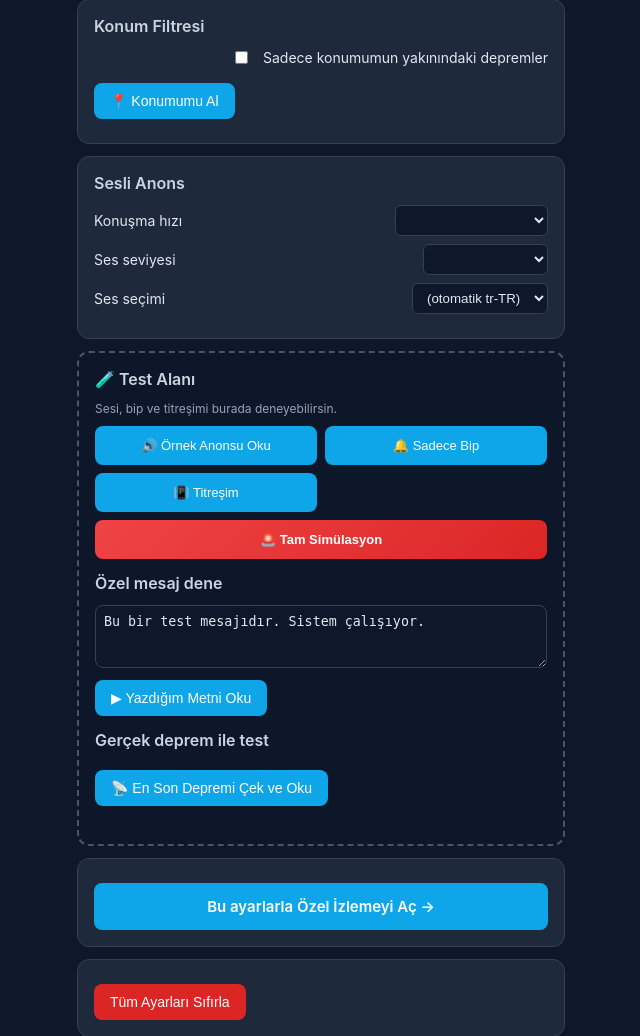
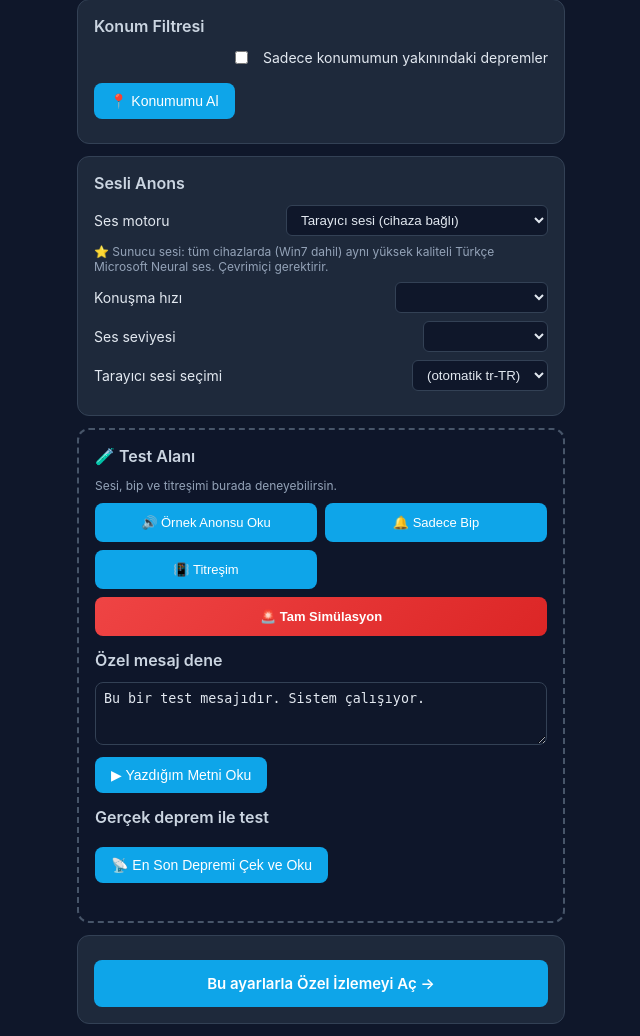
Before and after one commit to firdevsbahsi/deprem-telsizi, a Flask app: page /ayarlar in a window 1280 px wide. Shown: the part 203-1239 px from the top of the page, without its empty margins (319-959 px from the left). Run offline with Flask 3, Linux system fonts and the light colour scheme; data that the repository does not hold is empty.

Commit message:
tts: sunucu tarafi edge-tts (Microsoft Ahmet/Emel) - tum cihazlarda ayni ses kalitesi

```diff
--- a/requirements-web.txt
+++ b/requirements-web.txt
@@ -2,3 +2,4 @@
 requests>=2.28.0
 beautifulsoup4>=4.12.0
 gunicorn>=21.2.0
+edge-tts>=6.1.10
--- a/web/app.py
+++ b/web/app.py
@@ -21,8 +21,11 @@
 import sys
 import time
 import math
+import asyncio
+import hashlib
 import threading
 from datetime import datetime, timezone, timedelta
+from collections import OrderedDict
 
 
 def _haversine_km(lat1, lon1, lat2, lon2):
@@ -39,7 +42,15 @@
 if KOK not in sys.path:
     sys.path.insert(0, KOK)
 
-from flask import Flask, render_template, jsonify, request, send_from_directory, abort
+from flask import Flask, render_template, jsonify, request, send_from_directory, abort, Response
+
+try:
+    import edge_tts  # type: ignore
+    EDGE_TTS_VAR = True
+except Exception as _e:
+    edge_tts = None
+    EDGE_TTS_VAR = False
+    print(f"[edge-tts] yuklenemedi: {_e}")
 
 from deprem_telsiz import (
     html_den_cek,
@@ -310,6 +321,79 @@
                                mimetype="image/png")
 
 
+# ── Sunucu Tarafi TTS (Microsoft Ahmet/Emel - edge-tts) ──────────────────────
+
+GECERLI_SESLER = {
+    "ahmet": "tr-TR-AhmetNeural",
+    "emel": "tr-TR-EmelNeural",
+}
+
+_TTS_CACHE = OrderedDict()  # key -> mp3 bytes
+_TTS_CACHE_LOCK = threading.Lock()
+_TTS_CACHE_MAX = 64
+
+
+async def _tts_uret_async(metin, ses_full, hiz_yuzde):
+    rate = f"+{hiz_yuzde}%" if hiz_yuzde >= 0 else f"{hiz_yuzde}%"
+    iletisim = edge_tts.Communicate(metin, ses_full, rate=rate)
+    parcalar = bytearray()
+    async for chunk in iletisim.stream():
+        if chunk.get("type") == "audio":
+            parcalar.extend(chunk["data"])
+    return bytes(parcalar)
+
+
+def _tts_uret(metin, ses_full, hiz_yuzde):
+    return asyncio.run(_tts_uret_async(metin, ses_full, hiz_yuzde))
+
+
+@app.route("/api/tts")
+def api_tts():
+    if not EDGE_TTS_VAR:
+        return jsonify({"ok": False, "hata": "edge-tts yuklu degil"}), 503
+
+    metin = (request.args.get("metin") or "").strip()
+    if not metin:
+        return jsonify({"ok": False, "hata": "metin bos"}), 400
+    if len(metin) > 600:
+        metin = metin[:600]
+
+    ses_kisa = (request.args.get("ses") or "ahmet").lower()
+    ses_full = GECERLI_SESLER.get(ses_kisa, GECERLI_SESLER["ahmet"])
+
+    try:
+        hiz = float(request.args.get("hiz", "1.0"))
+    except ValueError:
+        hiz = 1.0
+    hiz = max(0.5, min(1.5, hiz))
+    hiz_yuzde = int(round((hiz - 1.0) * 100))  # 1.0 -> 0, 1.25 -> 25, 0.75 -> -25
+
+    cache_key = hashlib.sha1(f"{ses_full}|{hiz_yuzde}|{metin}".encode("utf-8")).hexdigest()
+    with _TTS_CACHE_LOCK:
+        if cache_key in _TTS_CACHE:
+            mp3 = _TTS_CACHE.pop(cache_key)
+            _TTS_CACHE[cache_key] = mp3  # LRU: en sona
+            return Response(mp3, mimetype="audio/mpeg",
+                            headers={"Cache-Control": "public, max-age=3600"})
+
+    try:
+        mp3 = _tts_uret(metin, ses_full, hiz_yuzde)
+    except Exception as e:
+        print(f"[edge-tts] hata: {e}")
+        return jsonify({"ok": False, "hata": str(e)}), 500
+
+    if not mp3:
+        return jsonify({"ok": False, "hata": "bos cevap"}), 500
+
+    with _TTS_CACHE_LOCK:
+        _TTS_CACHE[cache_key] = mp3
+        while len(_TTS_CACHE) > _TTS_CACHE_MAX:
+            _TTS_CACHE.popitem(last=False)
+
+    return Response(mp3, mimetype="audio/mpeg",
+                    headers={"Cache-Control": "public, max-age=3600"})
+
+
 # ── Ana ──────────────────────────────────────────────────────────────────────
 
 
--- a/web/static/ayarlar.js
+++ b/web/static/ayarlar.js
@@ -15,6 +15,7 @@
   const sesHiz = $("ses-hiz");
   const sesSeviyesi = $("ses-seviyesi");
   const sesSecim = $("ses-secim");
+  const sesMotor = $("ses-motor");
   const sifirla = $("sifirla");
   // Test paneli
   const testSes = $("test-ses");
@@ -44,6 +45,15 @@
   yaricapRow.style.display = konumAktif.checked ? "" : "none";
   sesHiz.value = oku("ayar_ses_hiz", 1.0);
   sesSeviyesi.value = oku("ayar_ses_seviyesi", 1.0);
+  // Motor: "tarayici" | "sunucu" + isim "ahmet"|"emel"
+  (function () {
+    const motor = oku("ayar_ses_motor", "tarayici");
+    const isim = oku("ayar_ses_motor_isim", "ahmet");
+    if (sesMotor) {
+      if (motor === "sunucu") sesMotor.value = (isim === "emel") ? "sunucu-emel" : "sunucu-ahmet";
+      else sesMotor.value = "tarayici";
+    }
+  })();
 
   const lat = oku("ayar_lat", null);
   const lon = oku("ayar_lon", null);
@@ -96,6 +106,14 @@
     if (masterGain) masterGain.gain.value = 0.18 * (parseFloat(sesSeviyesi.value) || 1.0);
   });
   sesSecim.addEventListener("change", () => yaz("ayar_ses_adi", sesSecim.value));
+  if (sesMotor) {
+    sesMotor.addEventListener("change", () => {
+      const v = sesMotor.value;
+      if (v === "sunucu-ahmet") { yaz("ayar_ses_motor", "sunucu"); yaz("ayar_ses_motor_isim", "ahmet"); }
+      else if (v === "sunucu-emel") { yaz("ayar_ses_motor", "sunucu"); yaz("ayar_ses_motor_isim", "emel"); }
+      else { yaz("ayar_ses_motor", "tarayici"); }
+    });
+  }
 
   // ── Test paneli yardımcıları ──────────────────────────
   let audioCtx = null;
@@ -138,7 +156,7 @@
     } catch (e) {}
   }
 
-  function konus(metin) {
+  function konusTarayici(metin) {
     return new Promise((resolve) => {
       try { speechSynthesis.cancel(); } catch (e) {}
       const u = new SpeechSynthesisUtterance(metin);
@@ -152,9 +170,33 @@
       }
       u.onend = () => resolve();
       u.onerror = () => resolve();
-      // Ufak bekleme: cancel sonrası queue temizlensin (parazit önleme)
       setTimeout(() => speechSynthesis.speak(u), 100);
     });
+  }
+
+  function konusSunucu(metin, isim) {
+    return new Promise((resolve) => {
+      try {
+        const hiz = parseFloat(sesHiz.value) || 1.0;
+        const url = "/api/tts?ses=" + encodeURIComponent(isim || "ahmet")
+                  + "&hiz=" + encodeURIComponent(hiz)
+                  + "&metin=" + encodeURIComponent(metin);
+        const audio = new Audio(url);
+        audio.volume = parseFloat(sesSeviyesi.value) || 1.0;
+        audio.onended = () => resolve();
+        audio.onerror = () => { konusTarayici(metin).then(resolve); };
+        audio.play().catch(() => konusTarayici(metin).then(resolve));
+      } catch (e) { konusTarayici(metin).then(resolve); }
+    });
+  }
+
+  function konus(metin) {
+    const motor = oku("ayar_ses_motor", "tarayici");
+    if (motor === "sunucu") {
+      const isim = oku("ayar_ses_motor_isim", "ahmet");
+      return konusSunucu(metin, isim);
+    }
+    return konusTarayici(metin);
   }
 
   function durum(s, renk) {
@@ -236,7 +278,7 @@
   });
   sifirla.addEventListener("click", () => {
     if (!confirm("Tüm ayarlar sıfırlansın mı?")) return;
-    ["ayar_min","ayar_konum_aktif","ayar_lat","ayar_lon","ayar_yaricap","ayar_ses_hiz","ayar_ses_seviyesi","ayar_ses_adi"]
+    ["ayar_min","ayar_konum_aktif","ayar_lat","ayar_lon","ayar_yaricap","ayar_ses_hiz","ayar_ses_seviyesi","ayar_ses_adi","ayar_ses_motor","ayar_ses_motor_isim"]
       .forEach(k => localStorage.removeItem(k));
     location.reload();
   });
--- a/web/static/sw.js
+++ b/web/static/sw.js
@@ -3,7 +3,7 @@
 //  - HTML/CSS/JS/manifest: cache-first (offline çalışsın)
 //  - /api/* : network-only (her zaman taze veri)
 
-const CACHE = "deprem-pwa-v13";
+const CACHE = "deprem-pwa-v14";
 const ON_BELLEK_DOSYALAR = [
   "/",
   "/m1",
--- a/web/templates/ayarlar.html
+++ b/web/templates/ayarlar.html
@@ -42,6 +42,15 @@
     <section class="grup">
       <label class="grup-baslik">Sesli Anons</label>
       <label class="satir">
+        <span>Ses motoru</span>
+        <select id="ses-motor">
+          <option value="tarayici" selected>Tarayıcı sesi (cihaza bağlı)</option>
+          <option value="sunucu-ahmet">Sunucu • Microsoft Ahmet (erkek) ⭐</option>
+          <option value="sunucu-emel">Sunucu • Microsoft Emel (kadın) ⭐</option>
+        </select>
+      </label>
+      <small class="ipucu">⭐ Sunucu sesi: tüm cihazlarda (Win7 dahil) aynı yüksek kaliteli Türkçe Microsoft Neural ses. Çevrimiçi gerektirir.</small>
+      <label class="satir">
         <span>Konuşma hızı</span>
         <select id="ses-hiz">
           <option value="0.5">0.5× — Çok Yavaş</option>
@@ -61,7 +70,7 @@
         </select>
       </label>
       <label class="satir">
-        <span>Ses seçimi</span>
+        <span>Tarayıcı sesi seçimi</span>
         <select id="ses-secim"><option value="">(otomatik tr-TR)</option></select>
       </label>
     </section>
```
Also changed, not shown: web/static/app.js (+33 -1 lines).
